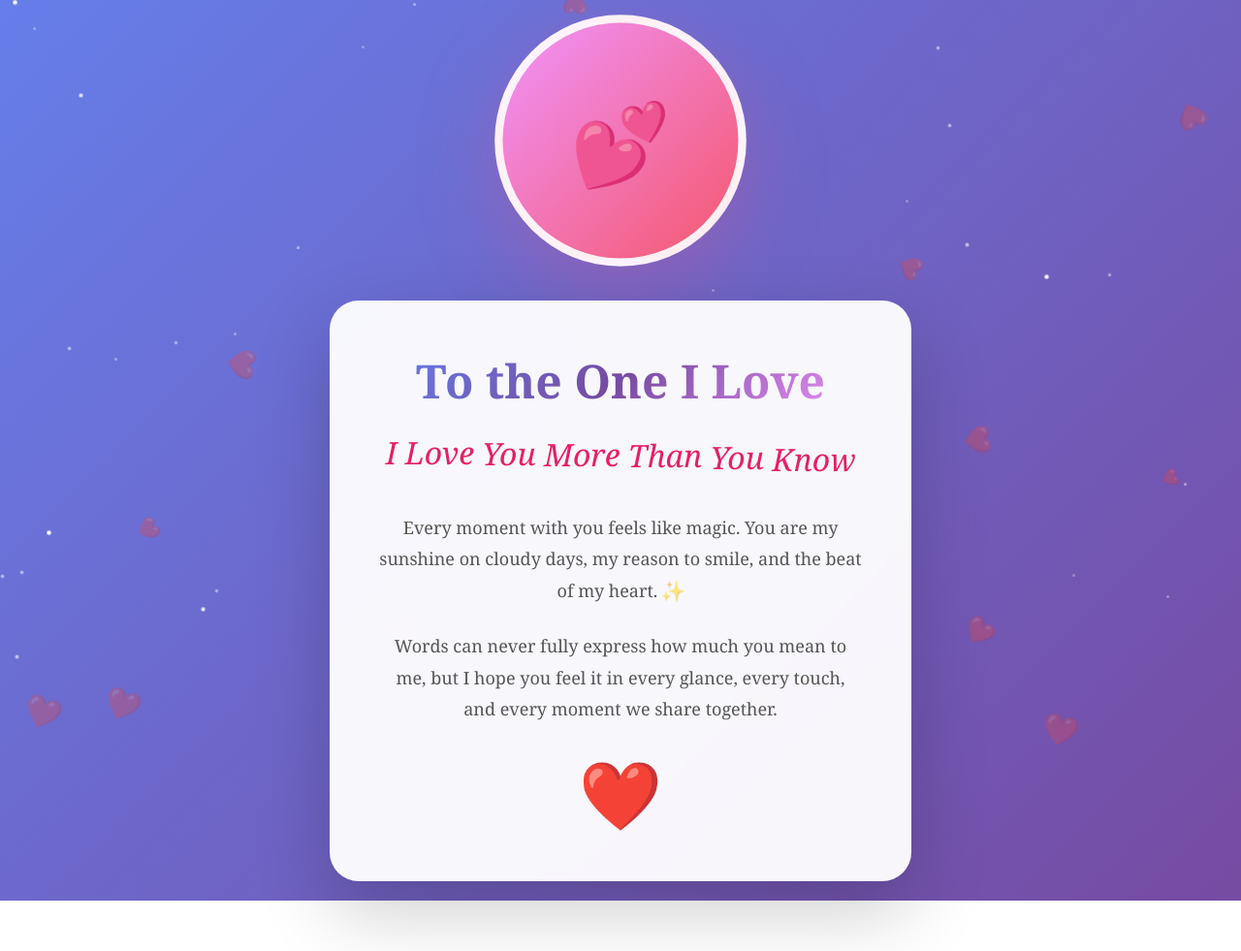
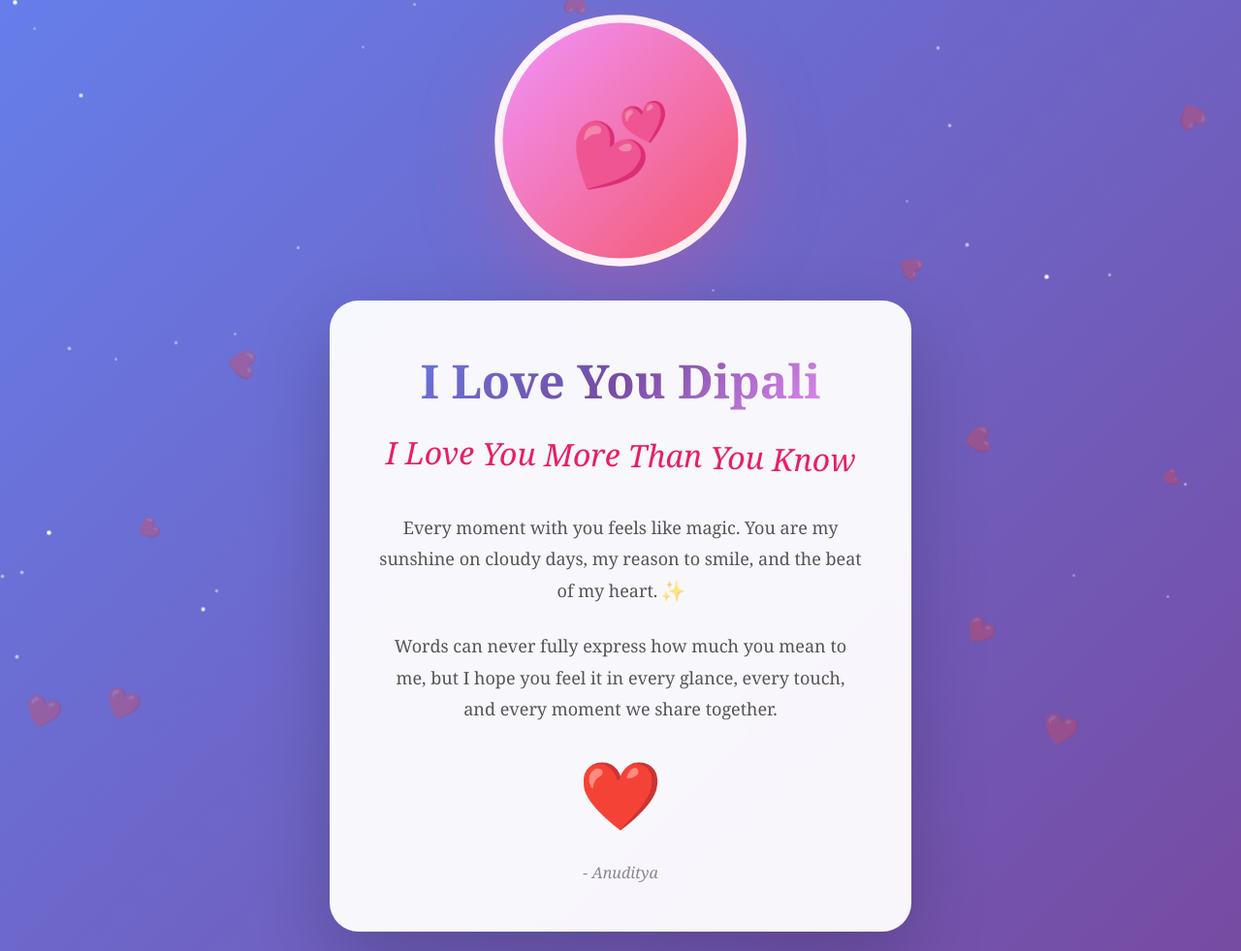
Before and after one commit to AnudityaGautam/moments, a plain HTML site: page index.html in a window 1280 px wide. Shown: the whole page at 97% size. Before the commit the page ends 929 px from the top, so only its background shows below. Drawn offline with Linux system fonts and the light colour scheme.

Commit message:
Update index.html

```diff
--- a/index.html
+++ b/index.html
@@ -251,7 +251,7 @@
         </div>
 
         <div class="content-box">
-            <div class="main-text">To the One I Love</div>
+            <div class="main-text">I Love You Dipali</div>
 
             <div class="animated-love-text">
                 <span class="word">I</span>
@@ -272,6 +272,10 @@
             </div>
 
             <div class="footer-heart">❤️</div>
+
+            <div style="margin-top: 30px; font-size: 16px; color: #888; font-style: italic;">
+                - Anuditya
+            </div>
         </div>
     </div>
 
```
